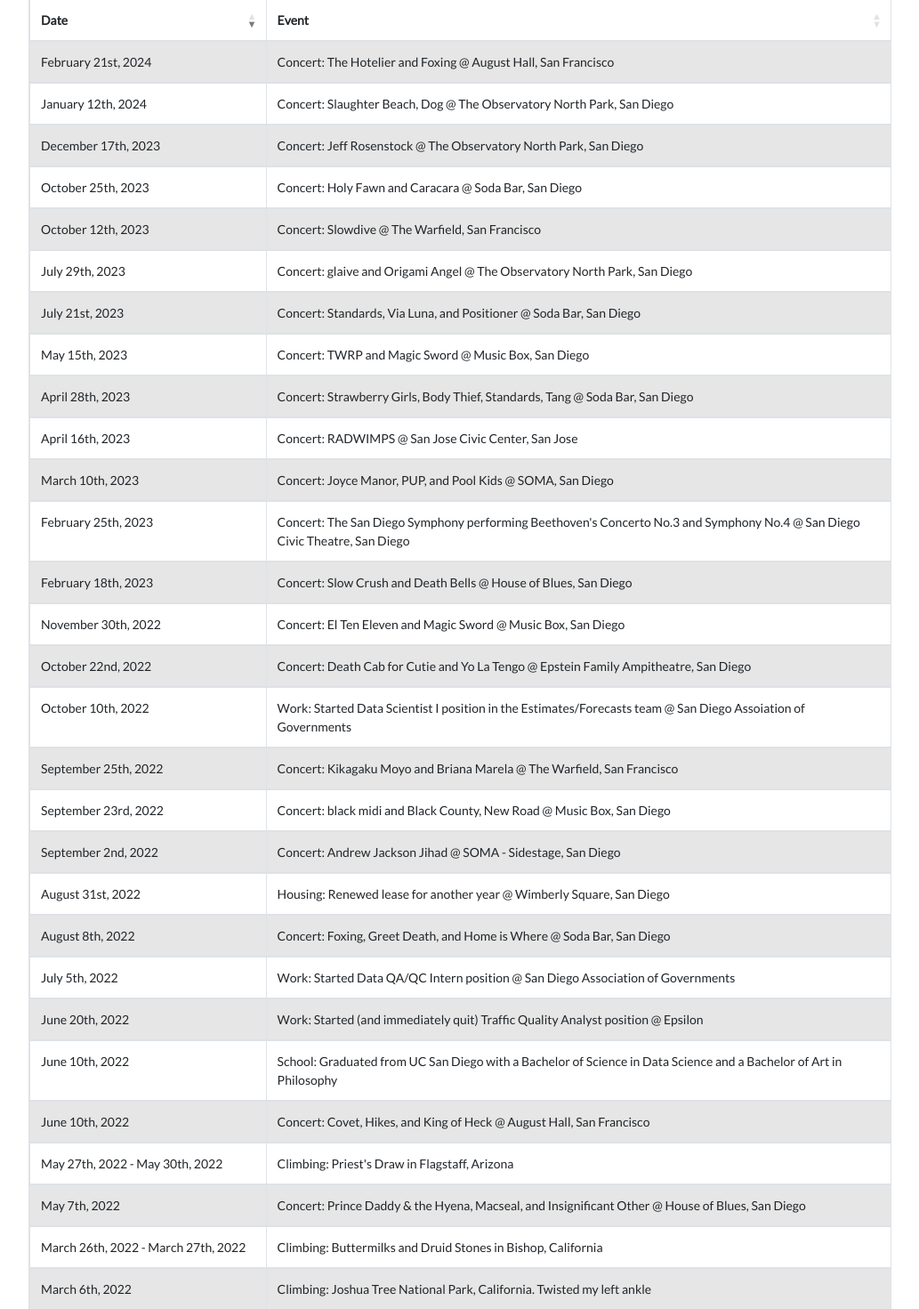
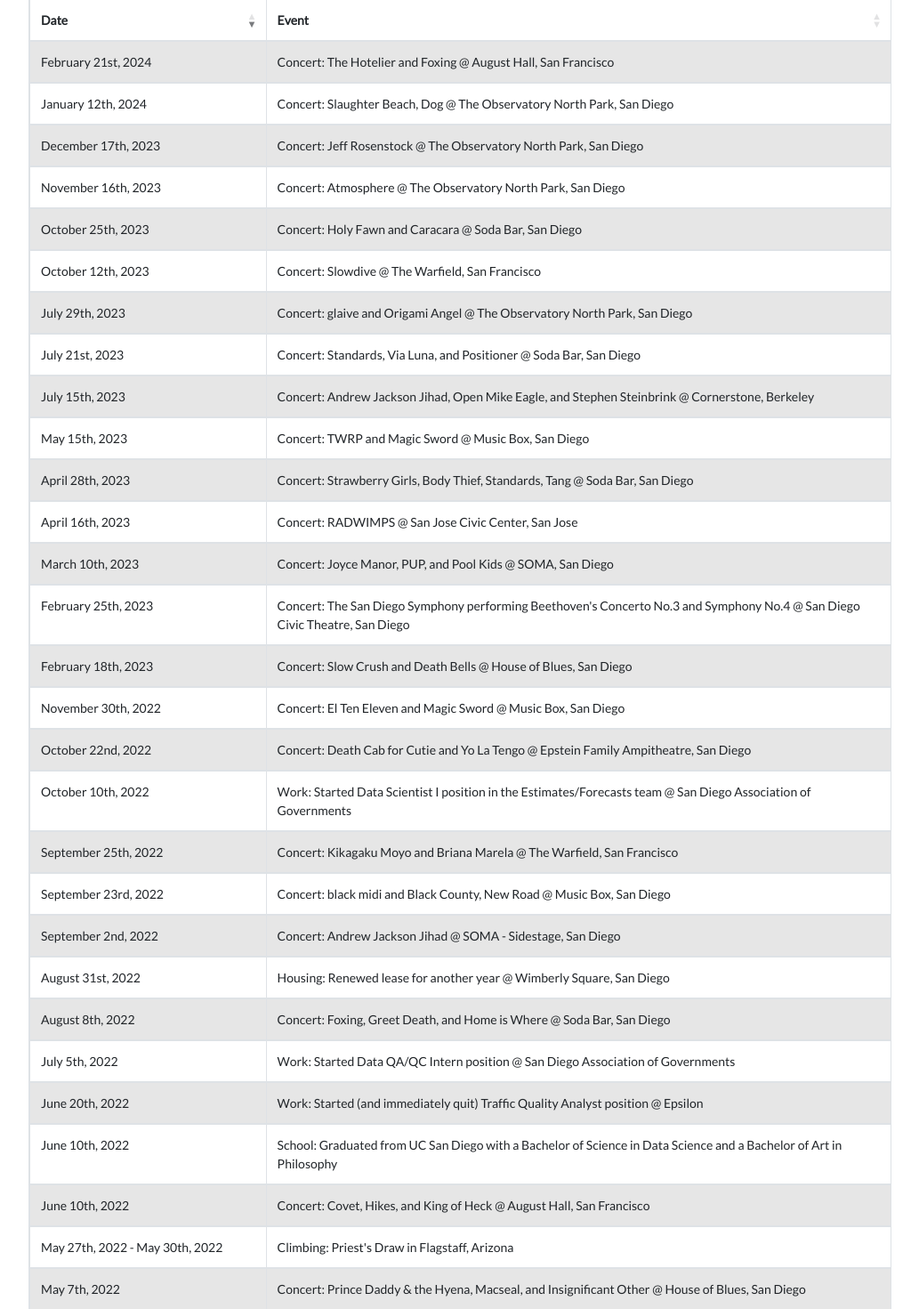
Before and after one commit to twigtheoracle/twigtheoracle.com, a Django app: page /projects/timeline in a window 1280 px wide. Shown: the part 350-1821 px from the top of the page at 89% size, without its empty margins (123-1156 px from the left). Run offline with Django 3.2, Linux system fonts and the light colour scheme; some libraries are stand-ins or nearby versions.

Commit message:
update 8/1

```diff
--- a/website/mysite/templates/projects/timeline.html
+++ b/website/mysite/templates/projects/timeline.html
@@ -55,6 +55,10 @@
                     <td>Concert: Jeff Rosenstock @ The Observatory North Park, San Diego</td>
                 </tr>
                 <tr>
+                    <td><span>20231116</span>November 16th, 2023</td>
+                    <td>Concert: Atmosphere @ The Observatory North Park, San Diego</td>
+                </tr>
+                <tr>
                     <td><span>20231025</span>October 25th, 2023</td>
                     <td>Concert: Holy Fawn and Caracara @ Soda Bar, San Diego</td>
                 </tr>
@@ -69,6 +73,10 @@
                 <tr>
                     <td><span>20230721</span>July 21st, 2023</td>
                     <td>Concert: Standards, Via Luna, and Positioner @ Soda Bar, San Diego</td>
+                </tr>
+                <tr>
+                    <td><span>20230715</span>July 15th, 2023</td>
+                    <td>Concert: Andrew Jackson Jihad, Open Mike Eagle, and Stephen Steinbrink @ Cornerstone, Berkeley</td>
                 </tr>
                 <tr>
                     <td><span>20230515</span>May 15th, 2023</td>
@@ -104,7 +112,7 @@
                 </tr>
                 <tr>
                     <td><span>20221010</span>October 10th, 2022</td>
-                    <td>Work: Started Data Scientist I position in the Estimates/Forecasts team @ San Diego Assoiation of Governments</td>
+                    <td>Work: Started Data Scientist I position in the Estimates/Forecasts team @ San Diego Association of Governments</td>
                 </tr>
                 <tr>
                     <td><span>20220925</span>September 25th, 2022</td>
--- a/website/mysite/templates/thoughts/Chips Tier List.html
+++ b/website/mysite/templates/thoughts/Chips Tier List.html
@@ -6,7 +6,7 @@
 
 {% block other-head %}
 <meta name="creation-date" content="2023-03-27">
-<meta name="modification-date" content="2023-07-19">
+<meta name="modification-date" content="2023-07-28">
 {% endblock %}
 
 {% block pagetitle %}Chips Tier List{% endblock %}
@@ -33,7 +33,7 @@
         </tr>
         <tr>
             <th>B (Good Taste)</th>
-            <td>Lay's Sweet Southern Heat BBQ, Lay's Cheddar and Sour Cream, Ruffles Sour Cream and Onion, Doritos Cool Ranch, Ruffles Flamin' Hot Cheddar & Sour Cream</td>
+            <td>Lay's Sweet Southern Heat BBQ, Lay's Cheddar and Sour Cream, Ruffles Sour Cream and Onion, Doritos Cool Ranch, Ruffles Flamin' Hot Cheddar & Sour Cream, Ruffles Flamin' Hot</td>
         </tr>
         <tr>
             <th>C (OK Taste)</th>
@@ -41,7 +41,7 @@
         </tr>
         <tr>
             <th>D (Would not eat)</th>
-            <td>Lay's Honey Barbeque, Kettle Brand Sea Salt, Lay's BLT, Ruffles Ridge Twist Double Cheddar, Ruffles Lime & Jalapeño</td>
+            <td>Lay's Honey Barbecue, Kettle Brand Sea Salt, Lay's BLT, Ruffles Ridge Twist Double Cheddar, Ruffles Lime & Jalapeño</td>
         </tr>
     </tbody>
     </table>
--- a/website/mysite/templates/thoughts/Fruit Tier List.html
+++ b/website/mysite/templates/thoughts/Fruit Tier List.html
@@ -23,12 +23,12 @@
             </figure>
         </div>
         <div class="col-sm-8">
-            <p>As part of a plan to learn more about myself, I plan to eat as many different types of fruit as possible and rank each and every one. This project was more or less started in July of 2022, when I started my first full time position. Every week since then, to snack on, I have purchased one kind of fruit and one kind of (raw) vegetable to consume. Although I have had many weekly repeats of consuming my favorite fruits, I have still consumed and rated a wide variety of different fruits. In case you are wondering, there is no (raw) vegetable tier list becuase there are only a few viable options (cucumber, tomato, carrots, celery) which would not make for an intersting tier list.</p>
+            <p>As part of a plan to learn more about myself, I plan to eat as many different types of fruit as possible and rank each and every one. This project was more or less started in July of 2022, when I started my first full time position. Every week since then, to snack on, I have purchased one kind of fruit and one kind of (raw) vegetable to consume. Although I have had many weekly repeats of consuming my favorite fruits, I have still consumed and rated a wide variety of different fruits. In case you are wondering, there is no (raw) vegetable tier list because there are only a few viable options (cucumber, tomato, carrots, celery) which would not make for an interesting tier list.</p>
 
             <p>A few other things to note:</p>
 
             <ol>
-                <li>The sample size is decent. For apple sized fruits, at least 4-5 of each kind were eaten. For smaller clementine sized fuirts, at least 8-10 of each kind were eaten. For very small berry/grape sized fruits, 4-5 small bowls of each kind were eaten.</li>
+                <li>The sample size is decent. For apple sized fruits, at least 4-5 of each kind were eaten. For smaller clementine sized fruits, at least 8-10 of each kind were eaten. For very small berry/grape sized fruits, 4-5 small bowls of each kind were eaten.</li>
                 <li>All fruits in the below list are apples unless otherwise noted. For some reason, apples just seem to have the largest variety so they are by far the most represented in the list.</li>
                 <li>Within a tier, the order in which fruits appear does not matter.</li>
             </ol>
@@ -57,7 +57,7 @@
         </tr>
         <tr>
             <th>C (OK Taste)</th>
-            <td>Green Dragon, Jazz, Opal, Anjou Pears, Thompson Seedless (Green) Grapes</td>
+            <td>Green Dragon, Jazz, Opal, Anjou Pears, Thompson Seedless (Green) Grapes, Black Plums</td>
         </tr>
         <tr>
             <th>D (Would not eat)</th>
--- a/website/mysite/templates/thoughts/Gum Tier List.html
+++ b/website/mysite/templates/thoughts/Gum Tier List.html
@@ -6,7 +6,7 @@
 
 {% block other-head %}
 <meta name="creation-date" content="2023-05-16">
-<meta name="modification-date" content="2023-07-19">
+<meta name="modification-date" content="2023-07-28">
 {% endblock %}
 
 {% block pagetitle %}Gum Tier List{% endblock %}
@@ -33,11 +33,11 @@
         </tr>
         <tr>
             <th>B (Good Taste)</th>
-            <td>Trident Minty Sweet Twist, Trident Mint Bliss</td>
+            <td>Trident Minty Sweet Twist, Trident Mint Bliss, Orbit Peppermint, Orbit Sweet Mint</td>
         </tr>
         <tr>
             <th>C (OK Taste)</th>
-            <td>Trident Bubblegum, Trident Wintergreen, Trident Cinnamon</td>
+            <td>Trident Bubblegum, Trident Wintergreen, Trident Cinnamon, Mentos Pure Fresh Spearmint</td>
         </tr>
         <tr>
             <th>D (Would not eat)</th>
--- a/website/mysite/templates/thoughts/Live Music Tier List.html
+++ b/website/mysite/templates/thoughts/Live Music Tier List.html
@@ -6,7 +6,7 @@
 
 {% block other-head %}
 <meta name="creation-date" content="2022-05-07">
-<meta name="modification-date" content="2023-07-19">
+<meta name="modification-date" content="2023-07-28">
 {% endblock %}
 
 {% block pagetitle %}Live Music Tier List{% endblock %}
@@ -30,7 +30,7 @@
             <p>A few other things to note:</p>
 
             <ol>
-                <li>Most of the artists I have only seen live once. If this is not the case, it will be noted in paratheses the number of times I have seen them live.</li>
+                <li>Most of the artists I have only seen live once. If this is not the case, it will be noted in parentheses the number of times I have seen them live.</li>
                 <li>In some concerts, either the venue or the audience detracted enough from the experience to lower them a tier. This is noted by a small downward arrow (<span>&#8595;</span>) next to the artist.</li>
                 <li>If the venue or audience significantly detracted enough from the experience, this will be noted by a double small downward arrow (<span>&#8595;</span><span>&#8595;</span>) next to the artist.</li>
                 <li>If an artist has a comma in the name, their name will be quoted.</li>
@@ -56,7 +56,7 @@
         </tr>
         <tr>
             <th>B (Great)</th>
-            <td>Prince Daddy & the Hyena, Covet, Hikes, Death Bells, Greet Death, PUP, Standards, TWRP</td>
+            <td>Prince Daddy & the Hyena, Covet, Hikes, Death Bells, Greet Death, PUP, Standards (2), TWRP, Via Luna, Positioner</td>
         </tr>
         <tr>
             <th>C (Good)</th>
```
